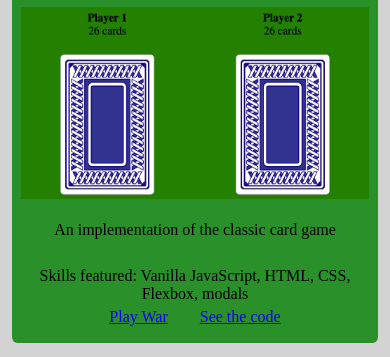
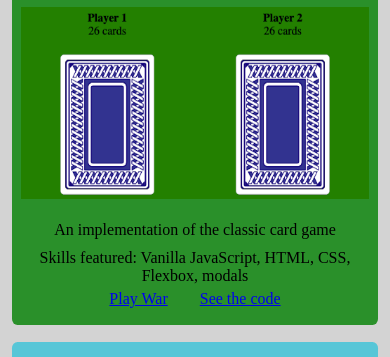
Before and after one commit to kjsheehy/portfolio, a website: page public/index.html in a window 390 px wide. Shown: the part 281-638 px from the top of the page. Drawn offline with Linux system fonts and the light colour scheme.

Commit message:
Bug fix for column flex-direction on mobile; fix project-links height at 2 lines for desktop

```diff
--- a/public/styles.css
+++ b/public/styles.css
@@ -85,6 +85,7 @@ body {
 }
 
 .project-links {
+  height: 36px;
   display: flex;
   justify-content: center;
 }
@@ -125,6 +126,10 @@ body {
 
   #projects {
     flex-direction: column;
+  }
+
+  .project p,
+  .project-links {
     height: fit-content;
   }
 }
```
